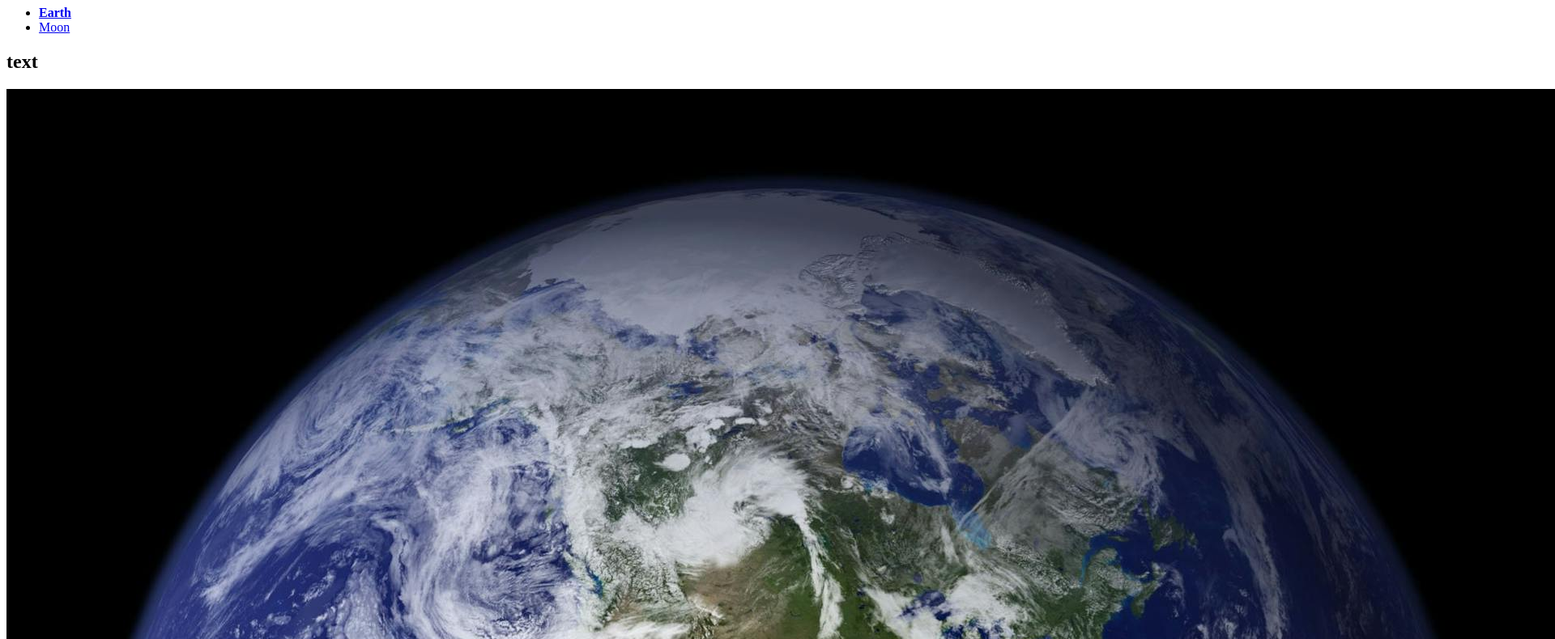
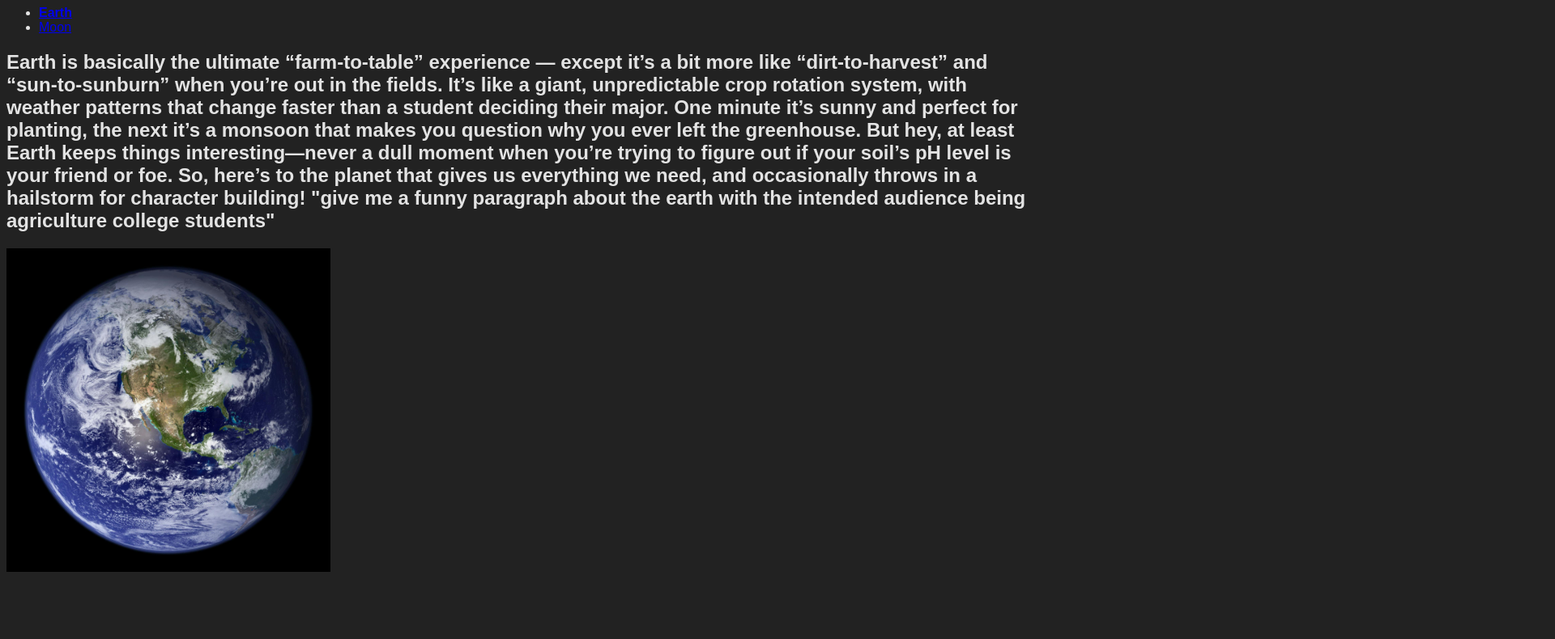
Before and after one commit to bargy-nic-MSU/hello-explorer, a plain HTML site: page index.html in a window 1280 px wide. Shown: the part 73-863 px from the top of the page at 81% size, 1920 px wide, since content can reach past the window. After the commit the page ends 800 px from the top, so only its background shows below. Drawn offline with Linux system fonts and the light colour scheme.

Commit message:
Initial css changes

```diff
--- a/index.html
+++ b/index.html
@@ -16,7 +16,8 @@
     </nav>
 
     <h2>
-      text
+      Earth is basically the ultimate “farm-to-table” experience — except it’s a bit more like “dirt-to-harvest” and “sun-to-sunburn” when you’re out in the fields. It’s like a giant, unpredictable crop rotation system, with weather patterns that change faster than a student deciding their major. One minute it’s sunny and perfect for planting, the next it’s a monsoon that makes you question why you ever left the greenhouse. But hey, at least Earth keeps things interesting—never a dull moment when you’re trying to figure out if your soil’s pH level is your friend or foe. So, here’s to the planet that gives us everything we need, and occasionally throws in a hailstorm for character building!
+      "give me a funny paragraph about the earth with the intended audience being agriculture college students"
     </h2>
 
     <img src="images/Earth.jpg" alt="earth">
--- a/screen.css
+++ b/screen.css
@@ -2,3 +2,17 @@
 a.active {
     font-weight: bold;
 }
+
+html {
+    background: #222
+}
+
+body {
+    font-family: Arial, Helvetica, sans-serif;
+    color: #e3e3e3;
+}
+
+img {
+    width: 400px;
+    height: auto;
+}
```
